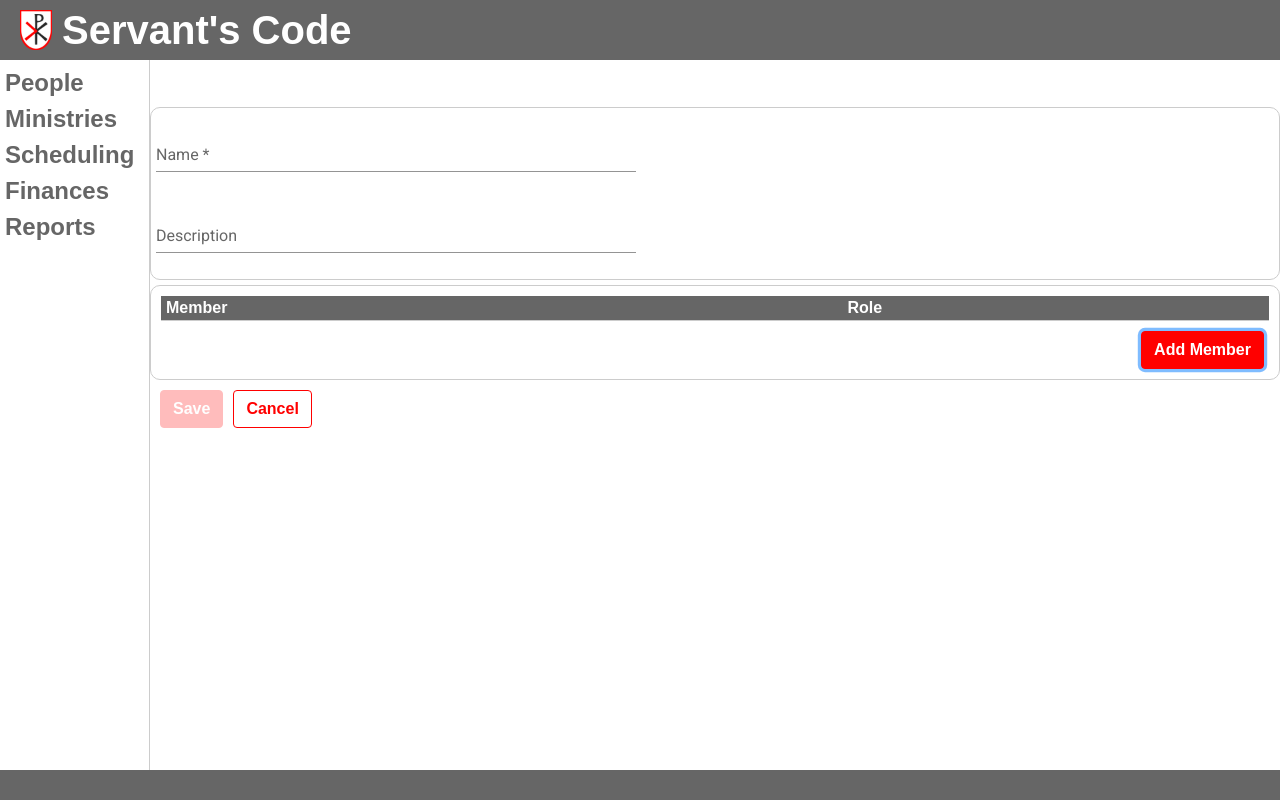
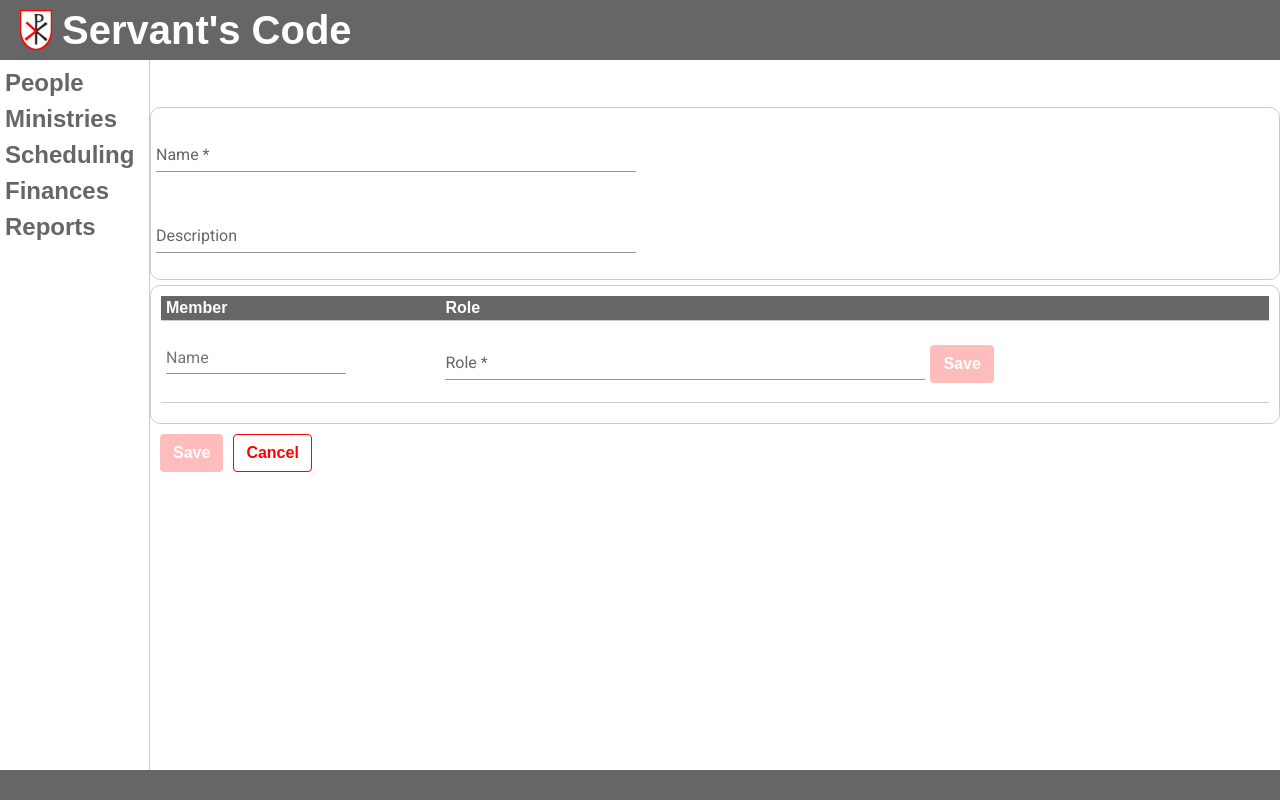
Before and after one commit to servantscode/parish-manager-ui, an Angular app: page /ministry/detail in a window 1280 px wide. Both pictures are taken after a click on the button "Add Member". Built offline with nearby package versions, Linux system fonts and the light colour scheme.

Commit message:
Add members to ministry

```diff
--- a/src/app/ministry-member-list/ministry-member-list.component.html
+++ b/src/app/ministry-member-list/ministry-member-list.component.html
@@ -1,4 +1,5 @@
 <div class="container-fluid">
+  <form name="enrollmentForm" [formGroup]="enrollmentForm" (ngSubmit)="addMember()">
     <table>
       <thead>
         <tr>
@@ -11,9 +12,33 @@
           <td>{{member.personName}}</td>
           <td>{{member.role}}</td>
         </tr>
+        <tr *ngIf="newMember">
+          <input type="hidden" formControlName="ministryId">
+          <td>
+            <input type="hidden" formControlName="personId"/>
+
+            <mat-form-field>
+              <input type="text" placeholder="Name" aria-label="Member Name" matInput formControlName="personName" [matAutocomplete]="auto">
+              <mat-autocomplete #auto="matAutocomplete" [displayWith]="selectName" (optionSelected)="selectPerson($event)">
+                <mat-option *ngFor="let person of filteredPersons | async" [value]="person">
+                  {{person.name}}
+                </mat-option>
+              </mat-autocomplete>
+            </mat-form-field>
+          </td>
+          <td>
+            <mat-form-field appearance="standard" class="input-standard">
+              <mat-label>Role</mat-label>
+              <input matInput formControlName="role" required/>
+            </mat-form-field>
+
+            <button class="btn btn-primary" type="submit" [disabled]="!enrollmentForm.valid">Save</button>
+          </td>
+        </tr>
       </tbody>
     </table>
+  </form>
 </div>
 <div class="container-fluid align-right">
-  <button type="button" class="btn btn-primary" (click)="findPerson()">Add Member</button>
+  <button *ngIf="!newMember" type="button" class="btn btn-primary" (click)="newMembership()">Add Member</button>
 </div>
--- a/src/app/ministry-member-list/ministry-member-list.component.ts
+++ b/src/app/ministry-member-list/ministry-member-list.component.ts
@@ -1,6 +1,13 @@
 import { Component, OnInit, Input } from '@angular/core';
+import { FormBuilder, Validators } from '@angular/forms';
+import { Observable } from 'rxjs';
+import { tap, map, switchMap, startWith, debounceTime } from 'rxjs/operators'
+
 import { Router } from '@angular/router';
 import { Enrollment } from '../enrollment';
+import { EnrollmentService } from '../services/enrollment.service';
+import { Person } from '../person'
+import { PersonService } from '../services/person.service';
 
 @Component({
   selector: 'app-ministry-member-list',
@@ -11,11 +18,36 @@ export class MinistryMemberListComponent implements OnInit {
 
   @Input() enrollments: Enrollment[];
   @Input() ministryId: number;
+
+  newMember = false;
+
+  filteredPersons: Observable<Person[]>;
+
+  enrollmentForm = this.fb.group({
+      personId: ['', Validators.required],
+      personName: [''],
+      ministryId: ['', Validators.required],
+      ministryName: '',
+      role: ['', Validators.required]
+    });
+
   private highlightedEnrollment: Enrollment;
 
-  constructor(private router: Router) { }
+  constructor(private router: Router,
+              private enrollmentService: EnrollmentService,
+              private personService: PersonService,
+              private fb: FormBuilder) { }
 
   ngOnInit() {
+    this.filteredPersons = this.enrollmentForm.get('personName').valueChanges
+      .pipe(
+        debounceTime(300),
+        map(value => typeof value === 'string' ? value : value.name),
+        switchMap(value => this.personService.getPeople(0, 10, value)
+          .pipe(
+              map(personResp => personResp.results),
+            ))
+      );
   }
 
   highlightPerson(enrollment: Enrollment) {
@@ -28,7 +60,26 @@ export class MinistryMemberListComponent implements OnInit {
     }
   }
 
-  findPerson(): void {
-    alert("Clicked!");
+  newMembership(): void {
+    this.newMember = true;
+  }
+
+  selectPerson(event: any): void {
+    var selected = event.option.value;
+    this.enrollmentForm.get('personName').setValue(selected.name);
+    this.enrollmentForm.get('personId').setValue(selected.id);
+    this.enrollmentForm.get('ministryId').setValue(this.ministryId);
+  }
+
+  addMember() {
+    this.enrollmentService.createEnrollment(this.enrollmentForm.value).
+        subscribe(() => {
+          this.newMember = false;
+          this.enrollmentForm.reset();
+        });
+  }
+
+  selectName(person?: Person): string | undefined {
+    return person ? typeof person === 'string' ? person : person.name : undefined;
   }
 }
--- a/src/app/people-list/people-list.component.ts
+++ b/src/app/people-list/people-list.component.ts
@@ -3,6 +3,7 @@ import { Person } from '../person';
 import { PersonService } from '../services/person.service';
 import { FamilyService } from '../services/family.service';
 import { Router } from '@angular/router';
+import { delay } from 'rxjs/operators'
 
 
 export enum KEY_CODE {
@@ -96,8 +97,8 @@ export class PeopleListComponent implements OnInit {
   }
 
   getPeople(): void {
-    this.personService.getPeople((this.page-1)*this.pageSize, this.pageSize, this.search).
-      subscribe(peopleResp => {
+    this.personService.getPeople((this.page-1)*this.pageSize, this.pageSize, this.search)
+      .subscribe(peopleResp => {
         this.items = peopleResp.results;
         this.totalCount = peopleResp.totalResults;
       });
```
Lines whose indentation alone changed are shown as unchanged.
